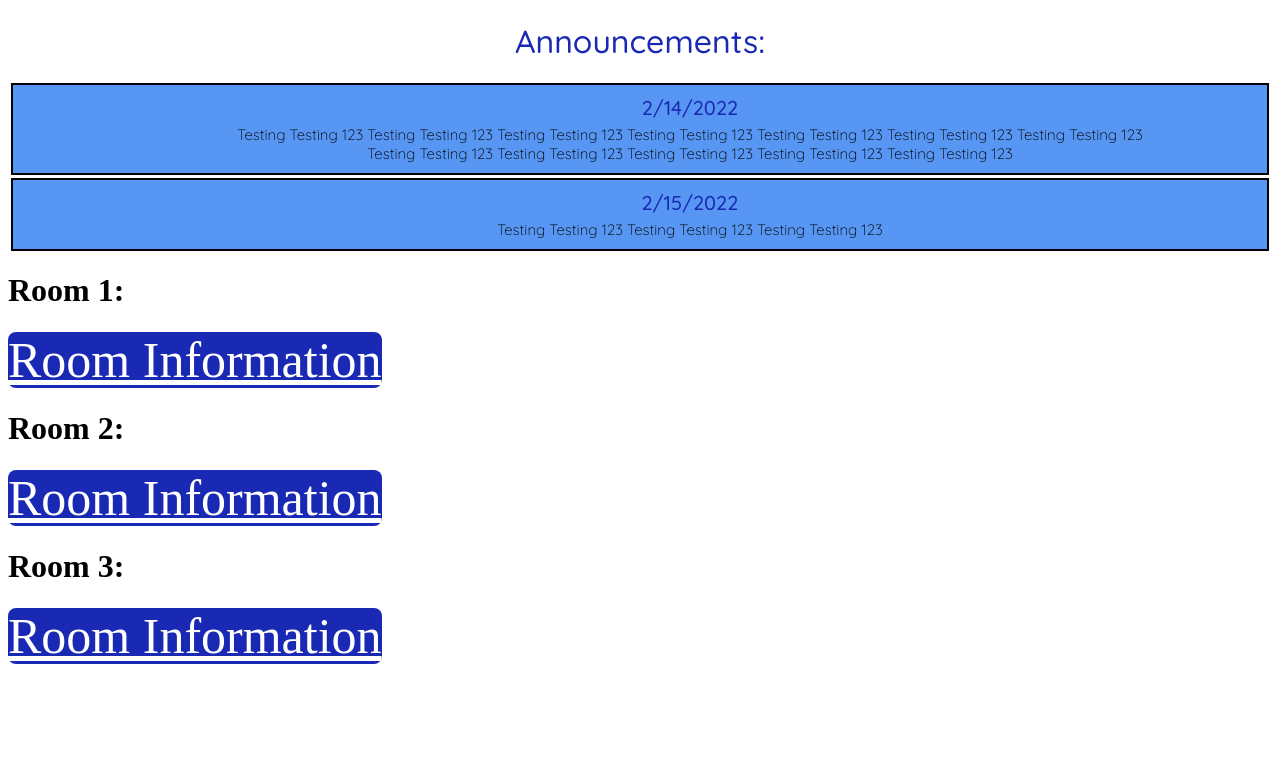
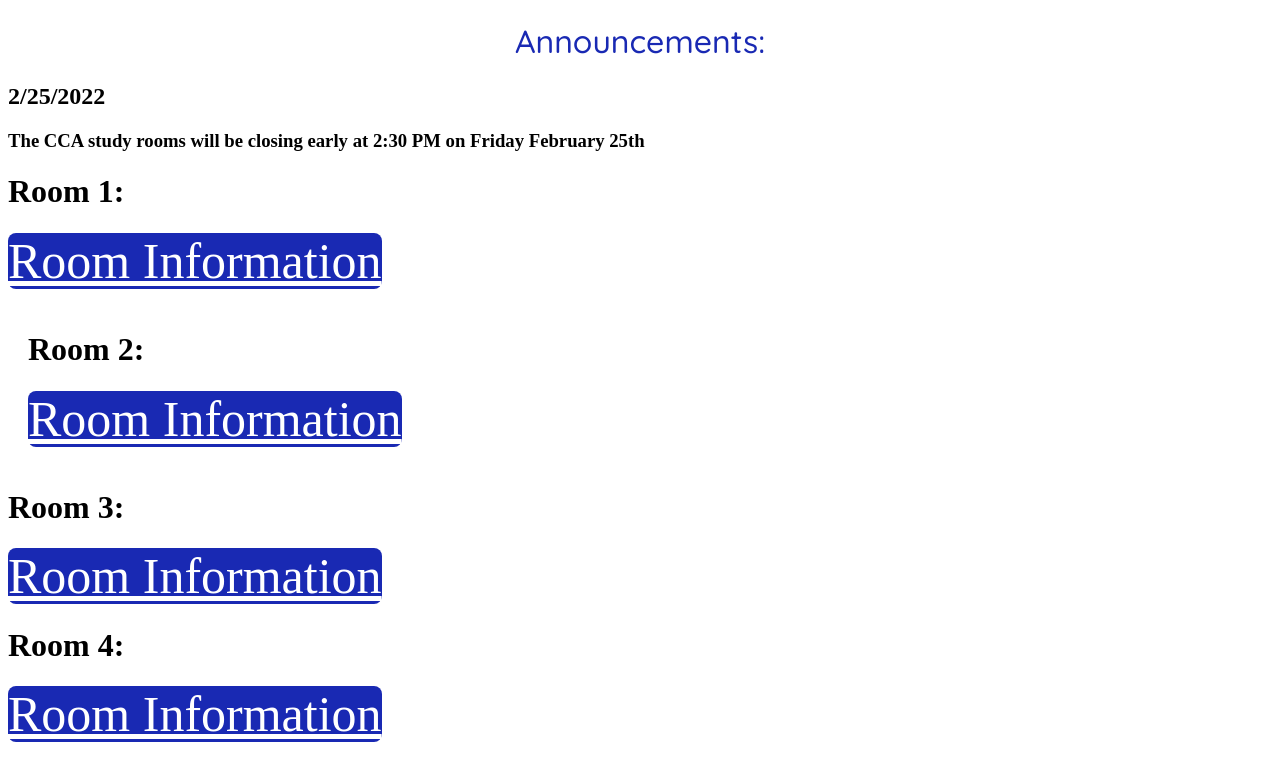
Before and after one commit to sroode68/cca-booking-app, a React (Create React App) app: page / in a window 1280 px wide. Shown: the top 780 px of the page. Built offline with nearby package versions, Linux system fonts and the light colour scheme; data requests are answered from the project's data file.

Commit message:
home listing

```diff
--- a/data/db.json
+++ b/data/db.json
@@ -1,14 +1,9 @@
 {
   "announcements": [
       {
-          "date": "2/14/2022",
-          "body": "Testing Testing 123 Testing Testing 123 Testing Testing 123 Testing Testing 123 Testing Testing 123 Testing Testing 123 Testing Testing 123 Testing Testing 123 Testing Testing 123 Testing Testing 123 Testing Testing 123 Testing Testing 123",
+          "date": "2/25/2022",
+          "body": "The CCA study rooms will be closing early at 2:30 PM on Friday February 25th",
           "id": "1"
-      },
-      {
-        "date": "2/15/2022",
-        "body": "Testing Testing 123 Testing Testing 123 Testing Testing 123",
-        "id": "2"
       }
   ]
 }
--- a/src/AnnouncementScreen.js
+++ b/src/AnnouncementScreen.js
@@ -3,7 +3,7 @@ const AnnouncementScreen = ( {announcements} ) => {
         <div className='announcements'>
             <h1>Announcements:</h1>
             {announcements.map((announcements) => (
-                <div className="announcement-listing">
+                <div>
                     <h2>{announcements.date}</h2>
                     <h3>{announcements.body}</h3>
                 </div>
--- a/src/App.js
+++ b/src/App.js
@@ -4,6 +4,7 @@ import Home from './Home';
 import Room1 from './Room1';
 import Room2 from './Room2';
 import Room3 from './Room3';
+import Room4 from './Room4';
 
 function App() {
 
@@ -23,6 +24,9 @@ function App() {
           <Route path ="/room3">
             <Room3/>
           </Route>
+          <Route path ="/room4">
+            <Room4/>
+          </Route>
         </Switch>
       </div>
     </Router>
--- /dev/null
+++ b/src/Room4.js
@@ -0,0 +1,7 @@
+const Room4 = () => {
+    return(
+        <h1>Test4</h1>
+    );
+}
+
+export default Room4;
--- a/src/RoomListing.js
+++ b/src/RoomListing.js
@@ -7,8 +7,9 @@ import './index.css';
 const RoomListing = () => {
 
     return(
-        <div className="room1">
-            <h1>Room 1:</h1>
+        <div className="roomlisting">
+          <div classname="room1">
+          <h1>Room 1:</h1>
             <Link to="room1" style={{
             color: 'white',
             backgroundColor: '#1929b3',
@@ -16,8 +17,9 @@ const RoomListing = () => {
             fontSize: '50px',
 
           }}>Room Information</Link>
-
-            <h1>Room 2:</h1>
+          </div>
+          <div className="room2">
+          <h1>Room 2:</h1>
             <Link to="room2" style={{
             color: 'white',
             backgroundColor: '#1929b3',
@@ -25,9 +27,20 @@ const RoomListing = () => {
             fontSize: '50px',
 
           }}>Room Information</Link>
-          <div>
+          </div>
+          <div className="room3">
             <h1>Room 3:</h1>
                 <Link to="room3" style={{
+                color: 'white',
+                backgroundColor: '#1929b3',
+                borderRadius: '8px',
+                fontSize: '50px',
+
+            }}>Room Information</Link>
+          </div>
+          <div className="room4">
+          <h1>Room 4:</h1>
+                <Link to="room4" style={{
                 color: 'white',
                 backgroundColor: '#1929b3',
                 borderRadius: '8px',
--- a/src/index.css
+++ b/src/index.css
@@ -36,10 +36,18 @@
     padding-bottom: 5px;
 }
 
-.room{
+.room1{
     padding: 20px;
     align-items: left;
     max-width: 1500px;
     margin: 0 auto;
     text-decoration: none;
 }
+
+.room2{
+    padding: 20px;
+    align-items: right;
+    max-width: 1500px;
+    margin: 0 auto;
+    text-decoration: none;
+}
```
